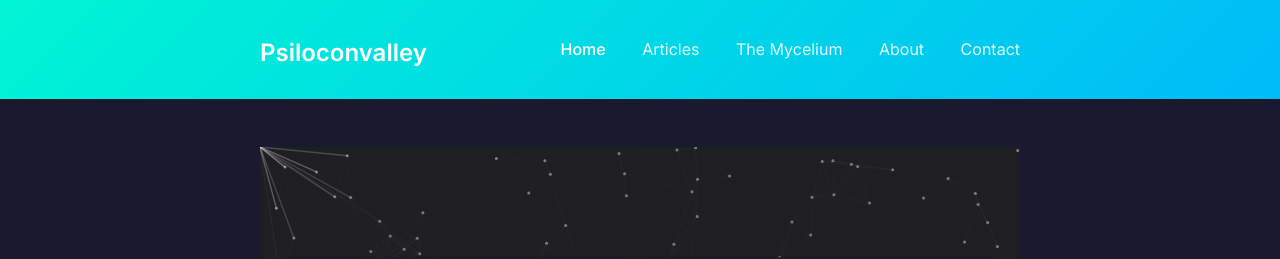
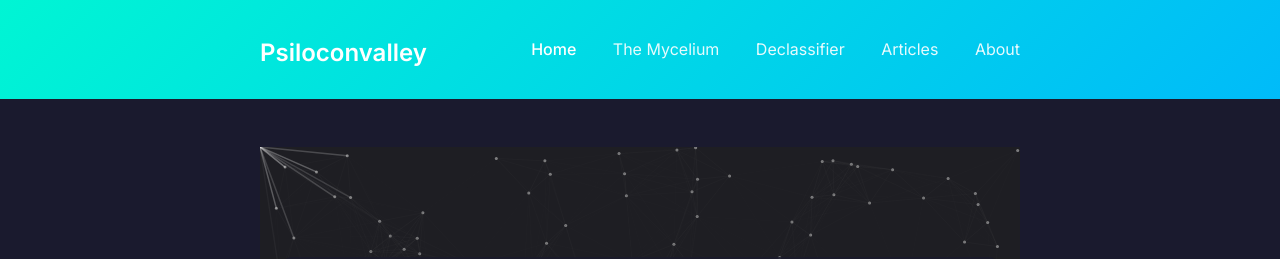
Before and after one commit to psiloconvalley/psiloconvalley.github.io, a Jekyll site: the page built from index.md, in a window 1280 px wide. Shown: the top 259 px of the page. Built offline with Jekyll 4.4.1, drawn with Linux system fonts in a browser that asks for light colours; nearby versions of some CDN libraries.

Commit message:
Update _config.yml

```diff
--- a/_config.yml
+++ b/_config.yml
@@ -20,14 +20,14 @@ collections:
 navigation:
   - title: Home
     url: /
+  - title: The Mycelium
+    url: /mycelium/
+  - title: Declassifier   # <-- ADD THIS
+    url: /declassifier/ # <-- AND THIS
   - title: Articles
     url: /articles/
-  - title: The Mycelium
-    url: /mycelium/
   - title: About
     url: /about/
-  - title: Contact
-    url: /contact/
 
 # Social
 twitter: psiloconvalley
```
